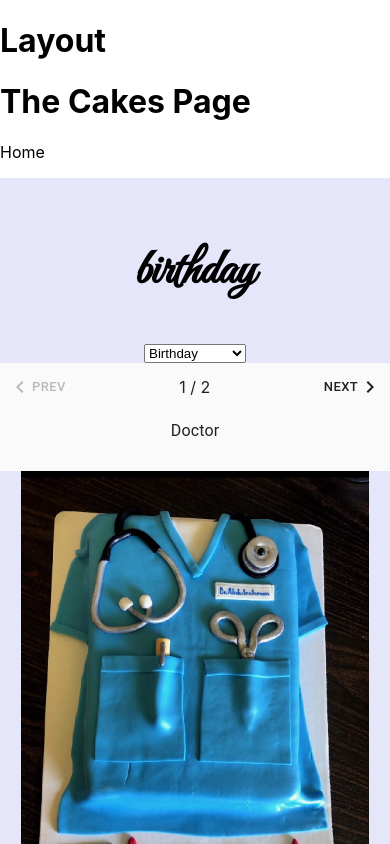
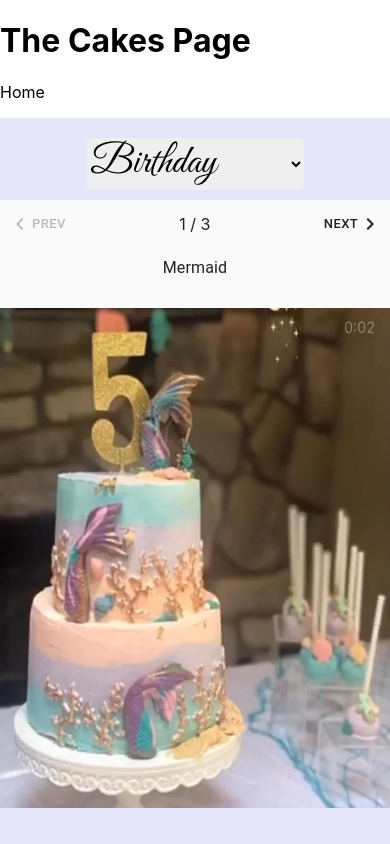
Before and after one commit to rwbogan87/nextjs-Cakes, a Next.js app: page /cakes in a window 390 px wide. Shown: the top 844 px of the page. Built offline with nearby package versions, Linux system fonts and the light colour scheme.

Commit message:
removed hover zoom for mobile

```diff
--- a/pages/_app.js
+++ b/pages/_app.js
@@ -1,13 +1,10 @@
 import '../styles/globals.css'
 import styles from '../styles/Layout.module.css';
-import Layout from '../components/Layout'
 
 function MyApp({ Component, pageProps }) {
   return (
     <>
-      <Layout />
       <Component {...pageProps} />
-      <footer className={styles.footer}></footer>
     </>
   )
 }
--- a/pages/cakes/index.js
+++ b/pages/cakes/index.js
@@ -17,11 +17,11 @@ const ImageHover = styled.img`
     margin-right: auto;
     z-index: 99;
     transition: transform .3s;
-    :hover {
-        -ms-transform: scale(1.5);
-        -webkit-transform: scale(1.5);
-        transform: scale(1.5);
-    }
+    // :hover {
+    //     -ms-transform: scale(1.25);
+    //     -webkit-transform: scale(1.25);
+    //     transform: scale(1.25);
+    // }
 `
 //* our-domain.com/cakes
 
@@ -67,17 +67,22 @@ const picsArray = [
 
 
 export default function Cakes(props) {
-    console.log('[app loaded]; props:',)
+    console.log('[app loaded]; props:', props)
     const theme = useTheme();
     const [activeStep, setActiveStep] = useState(0);
     const [transition, setTransition] = useState(true)
-    const [category, setCategory] = useState('birthday');
+    const [category, setCategory] = useState('Birthday');
     console.log('useState category:', category)
 
     //*attached to image onLoad for future styling
     const onloadFunc = () => {
         // console.log('loaded')
     }
+
+    const capitalize = (s) => {
+        if (typeof s !== 'string') return ''
+        return s.charAt(0).toUpperCase() + s.slice(1)
+      }
 
     useState(()=> {
         console.log('useState category:', category)
@@ -112,7 +117,10 @@ export default function Cakes(props) {
             return (filteredBirthdays)
         } else if (category === 'Baby Shower') {
             return (filteredBabyShowers)
-        } else return (filteredGraduations)
+        } else if (category === 'Graduation') {
+            return (filteredGraduations)
+        }
+        else return (filteredBirthdays)
     }
 
     return (
@@ -132,6 +140,7 @@ export default function Cakes(props) {
                     marginLeft: "auto",
                     marginRight: "auto",
                     padding: 20,
+                    paddingBottom: 150,
                     display: 'flex',
                     flexDirection: 'column',
                     alignItems: 'center',
@@ -139,10 +148,10 @@ export default function Cakes(props) {
                     backgroundColor: 'lavender',
                 }}
             >
-                <h2 className="greatVibesFont">{category}</h2>
-                <select value={category} onChange={(e) => {
+                {/* <h2 className="greatVibesFont">{category}</h2> */}
+                <select className="greatVibesFont" className={styles.selectText}value={category} onChange={(e) => {
                     setActiveStep(0)
-                    setCategory(e.target.value)
+                    setCategory(capitalize(e.target.value))
                     }}>
                     <option value='Birthday'>Birthday</option>
                     <option value='Baby Shower'>Baby Shower</option>
@@ -212,7 +221,8 @@ export default function Cakes(props) {
                         [activeStep].imgPath}
                         style={{
                             height: 500,
-                            maxWidth: 650,
+                            maxHeight: '100vh',
+                            maxWidth: '100vw',
                             display: "block",
                             overflow: "hidden",
 
@@ -227,10 +237,9 @@ export default function Cakes(props) {
     )
 }
 
-export const getStaticProps = () => {
-    return {
-        props: {
-            picsArray
-        }
-    }
-}
+// export const getStaticProps = () => {
+//     return {
+//         props: {
+//         }
+//     }
+// }
--- a/styles/Cakes.module.css
+++ b/styles/Cakes.module.css
@@ -0,0 +1,7 @@
+.selectText {
+    font-size: 40px;
+    font-family: 'Great Vibes', cursive;
+    border-radius: 5px;
+    border: none;
+    margin-bottom: 10px;
+}
--- a/styles/Layout.module.css
+++ b/styles/Layout.module.css
@@ -7,12 +7,3 @@
     align-items: center;
     font-size: 1.5rem;
 }
-
-.footer {
-    width: 100%;
-    height: 100px;
-    border-top: 1px solid purple;
-    display: flex;
-    justify-content: center;
-    align-items: center;
-}
--- a/styles/globals.css
+++ b/styles/globals.css
@@ -9,7 +9,6 @@ body {
 
 .greatVibesFont {
   font-family: 'Great Vibes', cursive;
-  font-size: 50px;
 }
 
 a {
```
